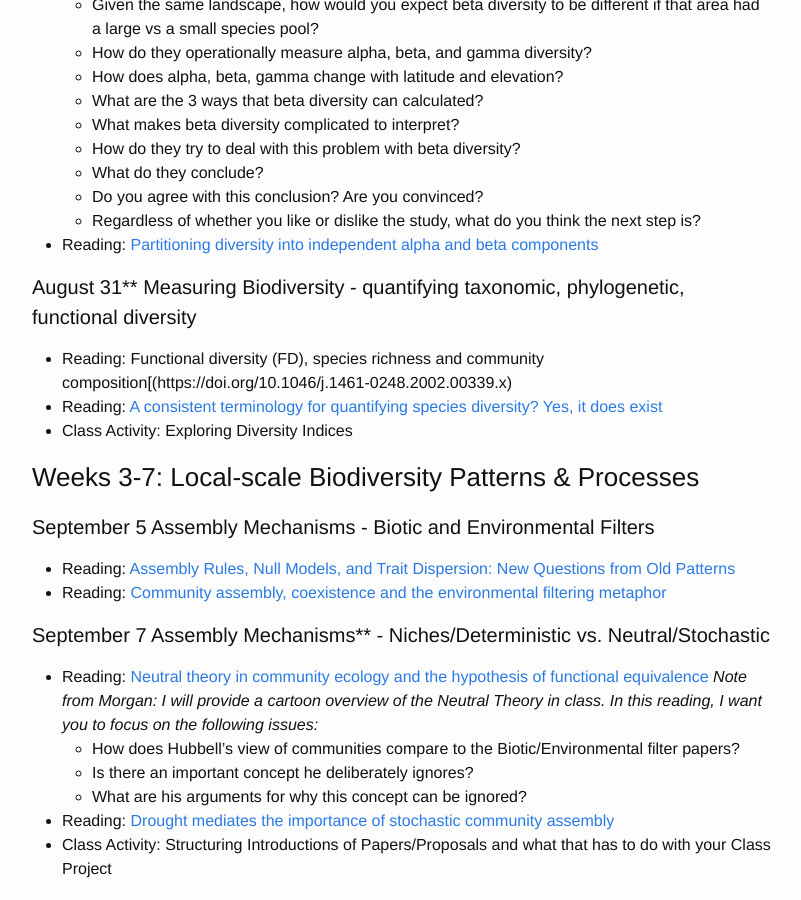
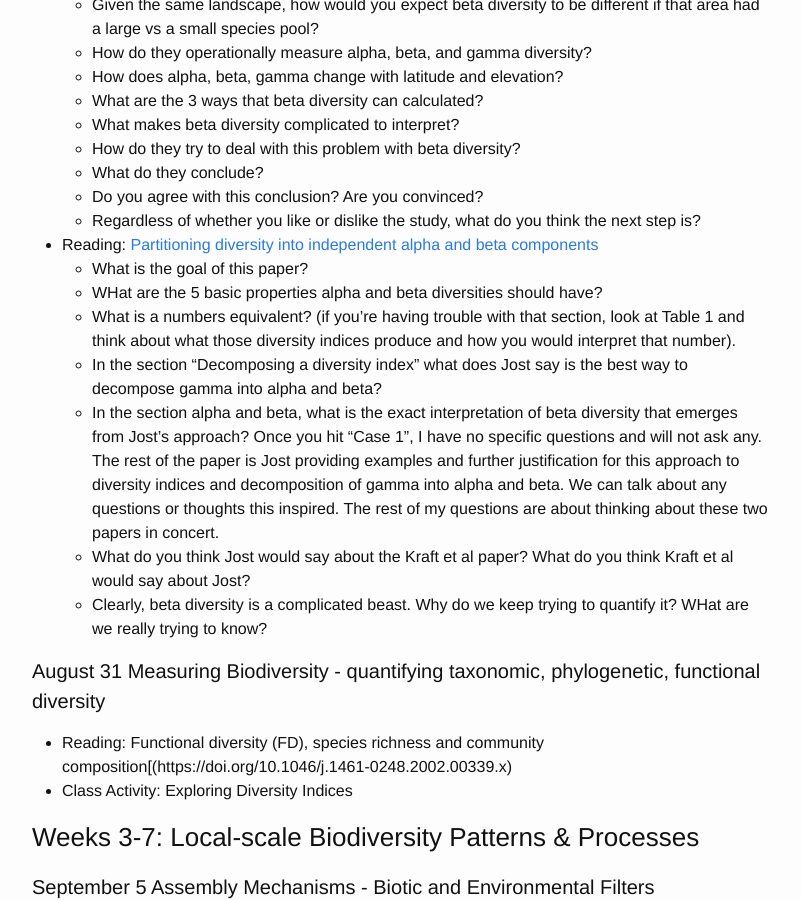
Before and after one commit to skmorgane/biodiversity-course, a Jekyll site: the page built from schedule.md, in a window 1280 px wide and 900 px high, scrolled down 1163 px. Shown: the whole window, without its empty margins (238-1039 px from the left). Built offline with Jekyll 4.4.1, drawn with Linux system fonts in a browser that asks for light colours.

Commit message:
Updated alpha beta gamma questions

```diff
--- a/schedule.md
+++ b/schedule.md
@@ -46,11 +46,17 @@ IMPORTANT: if Date is followed by 2 asterisks then readings are not yet finalize
     * Do you agree with this conclusion? Are you convinced?
     * Regardless of whether you like or dislike the study, what do you think the next step is?
 * Reading: [Partitioning diversity into independent alpha and beta components](https://doi.org/10.1890/06-1736.1)
+    * What is the goal of this paper?
+    * WHat are the 5 basic properties alpha and beta diversities should have?
+    * What is a numbers equivalent? (if you're having trouble with that section, look at Table 1 and think about what those diversity indices produce and how you would interpret that number).
+    * In the section "Decomposing a diversity index" what does Jost say is the best way to decompose gamma into alpha and beta?
+    * In the section alpha and beta, what is the exact interpretation of beta diversity that emerges from Jost's approach?
+    Once you hit "Case 1", I have no specific questions and will not ask any. The rest of the paper is Jost providing examples and further justification for this approach to diversity indices and decomposition of gamma into alpha and beta. We can talk about any questions or thoughts this inspired. The rest of my questions are about thinking about these two papers in concert.
+    * What do you think Jost would say about the Kraft et al paper? What do you think Kraft et al would say about Jost?
+    * Clearly, beta diversity is a complicated beast. Why do we keep trying to quantify it? WHat are we really trying to know?
 
-
-#### August 31** Measuring Biodiversity - quantifying taxonomic, phylogenetic, functional diversity
+#### August 31 Measuring Biodiversity - quantifying taxonomic, phylogenetic, functional diversity
 * Reading: Functional diversity (FD), species richness and community composition[(https://doi.org/10.1046/j.1461-0248.2002.00339.x)
-* Reading: [A consistent terminology for quantifying species diversity? Yes, it does exist](https://doi.org/10.1007%2Fs00442-010-1812-0)
 * Class Activity: Exploring Diversity Indices
 
 ### Weeks 3-7: Local-scale Biodiversity Patterns & Processes
```
